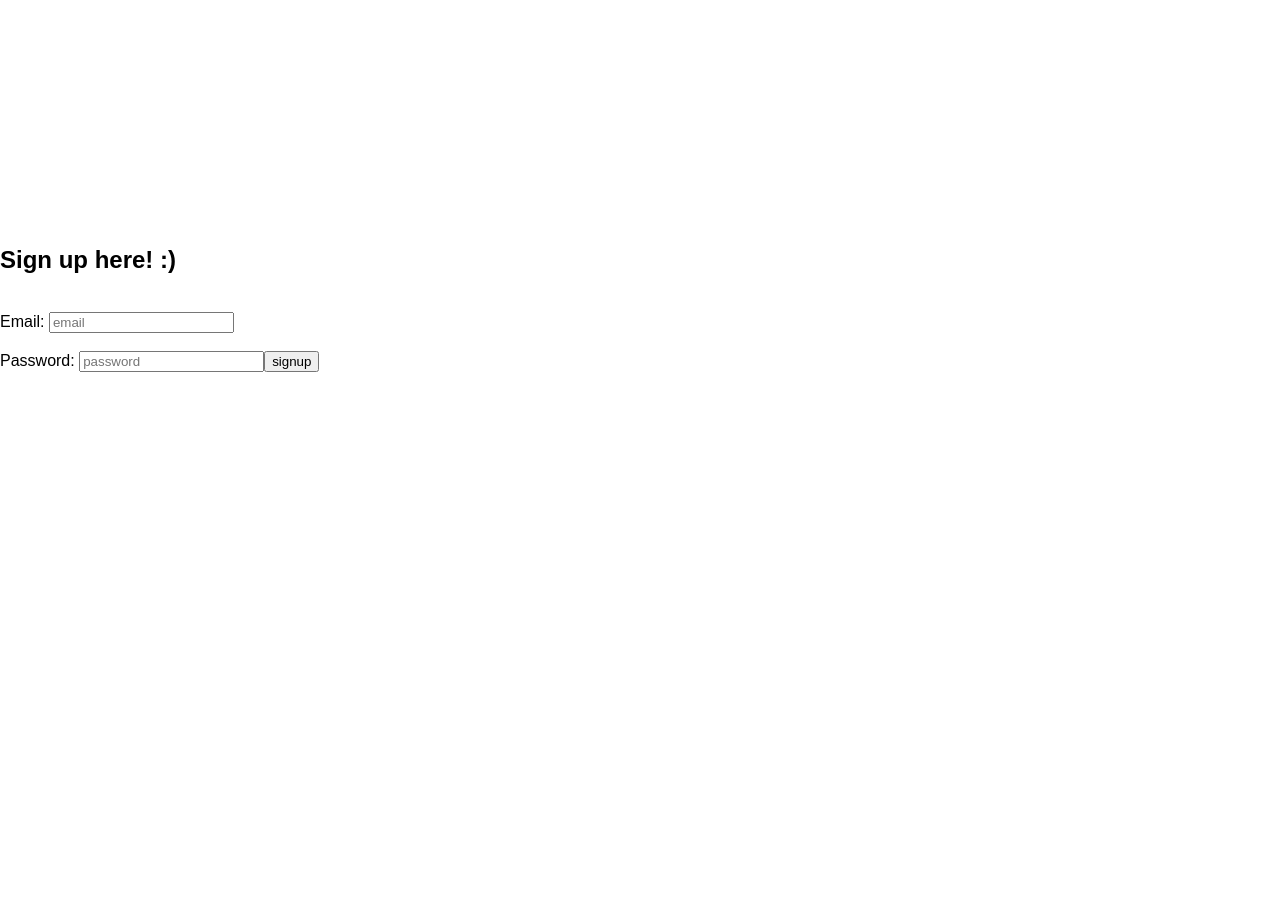
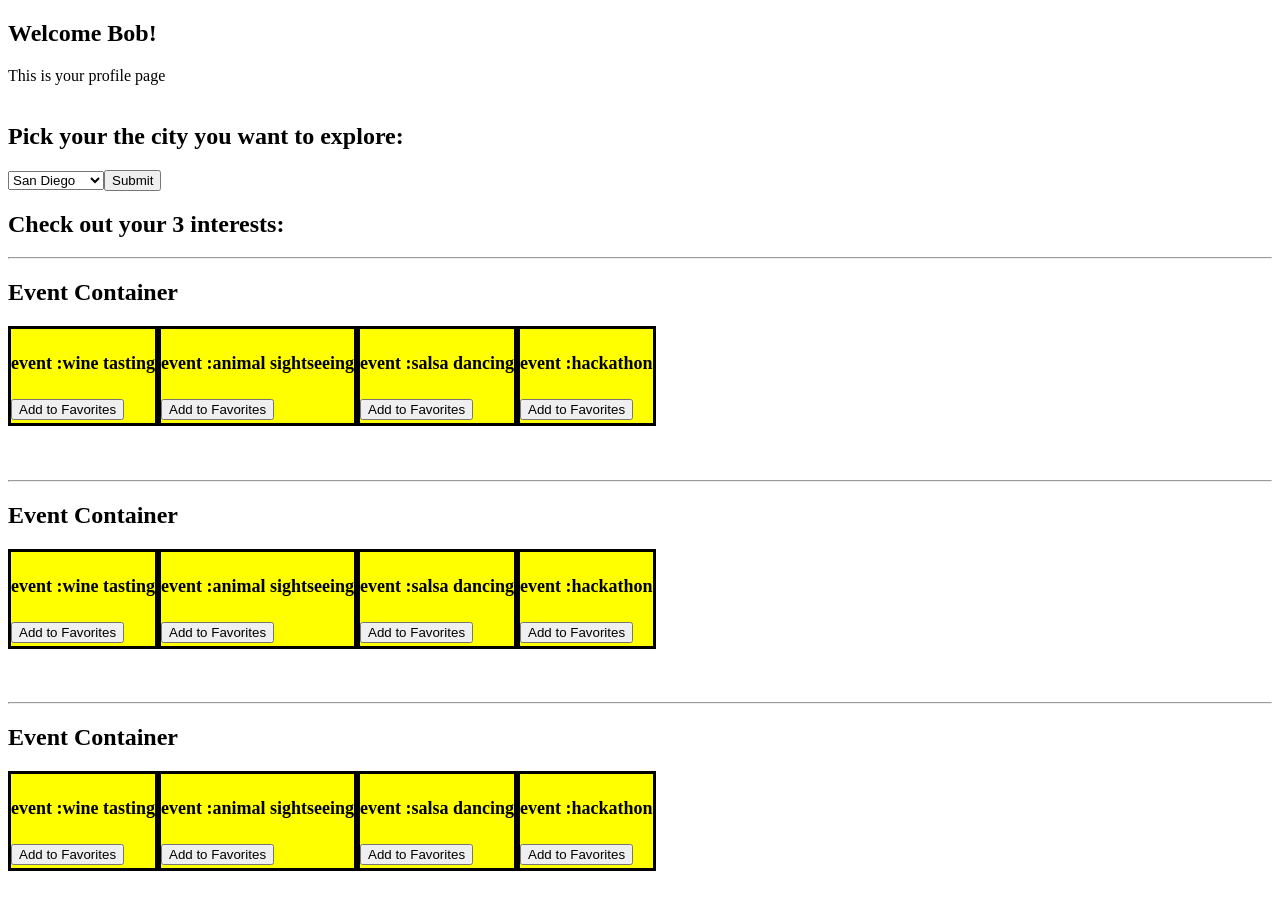
Before and after one commit to jaranium/activities-by-interest-app, a React (Create React App) app: page /profile in a window 1280 px wide. Shown: the top 910 px of the page. Before the commit the page ends 800 px from the top, so only its background shows below. Built offline with nearby package versions, Linux system fonts and the light colour scheme.

Commit message:
Main react router (#11)
* Updates before presentation

* Changes before presentation

```diff
--- a/src/components/Survey.jsx
+++ b/src/components/Survey.jsx
@@ -2,6 +2,7 @@ import React from 'react';
 
 const Survey = props => {
 return (
+
     <form>
 
         <h1>Tell us about yourself </h1>
--- a/src/containers/ProfileContainer.jsx
+++ b/src/containers/ProfileContainer.jsx
@@ -1,8 +1,21 @@
 import React, { Component } from 'react';
+import { connect } from 'react-redux';
+
 // import { connect } from 'react-redux';
 // import from child components...
 import InterestDisplay from '.././components/InterestDisplay.jsx'
 import SearchBox from '.././components/SearchBox.jsx'
+
+const mapStateToProps = store => ({
+  interests: store.profile.interests,
+  events: store.profile.events,
+
+});
+
+const mapDispatchToProps = dispatch => {
+
+};
+
 
 class ProfileContainer extends Component {
   constructor(props) {
@@ -11,7 +24,7 @@ class ProfileContainer extends Component {
       name: '',
       username: '',
       interests: [],
-      interestsCaptured: false,
+      interestsCaptured: true,
       city: ''
     };
     this.handleInputChange = this.handleInputChange.bind(this);
@@ -63,7 +76,6 @@ handleSubmit(event) {
         </div>
       )
     }
-
   }
 
   render() {
@@ -73,4 +85,4 @@ handleSubmit(event) {
   }
 }
 
-export default ProfileContainer;
+export default connect(mapStateToProps, mapDispatchToProps)(ProfileContainer);
--- a/src/index.css
+++ b/src/index.css
@@ -1,5 +1,40 @@
-body {
-  margin: 0;
-  padding: 0;
-  font-family: sans-serif;
+
+
+.App {
+  text-align: center;
 }
+
+.App-logo {
+  animation: App-logo-spin infinite 20s linear;
+  height: 80px;
+}
+
+.App-header {
+  background-color: greengit ;
+  height: 150px;
+  padding: 20px;
+  color: white;
+}
+
+.App-title {
+  font-size: 1.5em;
+}
+
+.App-intro {
+  font-size: large;
+}
+
+.eventBox {
+  font-size: large;
+  box-sizing: border-box;
+  height: 100px;
+  border: solid 3px black;
+  background-color: yellow;
+  display: inline-block;
+}
+
+
+@keyframes App-logo-spin {
+  from { transform: rotate(0deg); }
+  to { transform: rotate(360deg); }
+}
--- a/src/routers/mainRouter.jsx
+++ b/src/routers/mainRouter.jsx
@@ -5,19 +5,18 @@ import { BrowserRouter, Route, Switch } from 'react-router-dom'
 import Header from '.././components/Header.jsx'
 import NotFoundPage from '.././components/NotFoundPage.jsx'
 import SignUp from '.././containers/SignUp.jsx';
+import ProfileContainer from '.././containers/ProfileContainer.jsx';
 import Survey from '.././components/Survey.jsx'
-import Home from '.././components/Home.jsx'
-
 
 const Router = () => (
   <BrowserRouter >
     <div>
-      <Header />
       <Switch>
-        <Route path="/" component={SignUp} ></Route>
-        <Route path="/signup" component={SignUp} ></Route>
-        <Route path="/survey" component={Survey} ></Route>
-        <Route component={NotFoundPage} ></Route>
+        <Route path="/" exact component={SignUp} ></Route>
+        <Route path="/signup" exact component={SignUp} ></Route>
+        <Route path="/survey" exact component={Survey} ></Route>
+        <Route path="/profile" exact component={ProfileContainer} ></Route>
+        <Route exact component={NotFoundPage} ></Route>
       </Switch>
     </div>
   </BrowserRouter>
```
Also changed, not shown: src/containers/ProfileContainer_Done.jsx (added), 2 other files (tests, documents, lock files or other folders).
